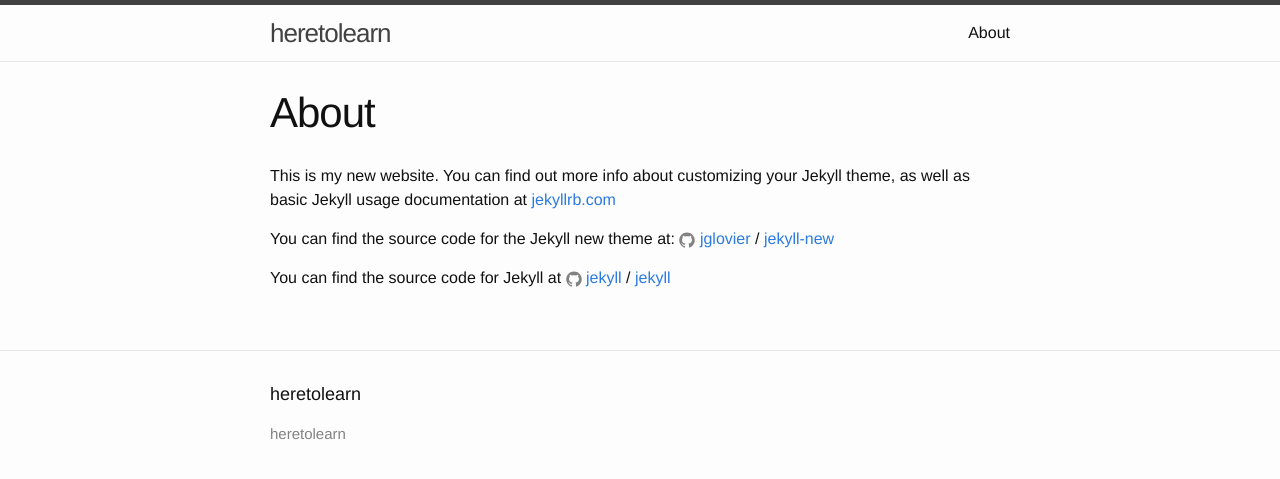
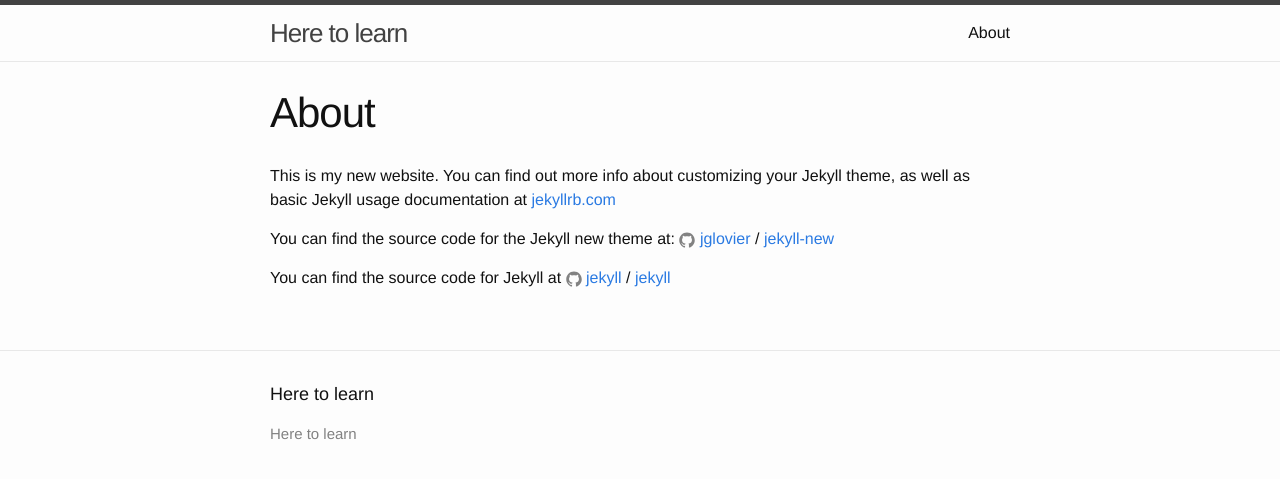
Before and after one commit to magpie11/my-site, a Jekyll site: the page built from about.md, in a window 1280 px wide. Shown: the top 479 px of the page. Built offline with Jekyll 4.4.1, drawn with Linux system fonts in a browser that asks for light colours.

Commit message:
Updated Config

```diff
--- a/_config.yml
+++ b/_config.yml
@@ -1,5 +1,5 @@
 ---
-title: heretolearn
+title: Here to learn
 timezone: UTC
 collections:
   posts:
```
